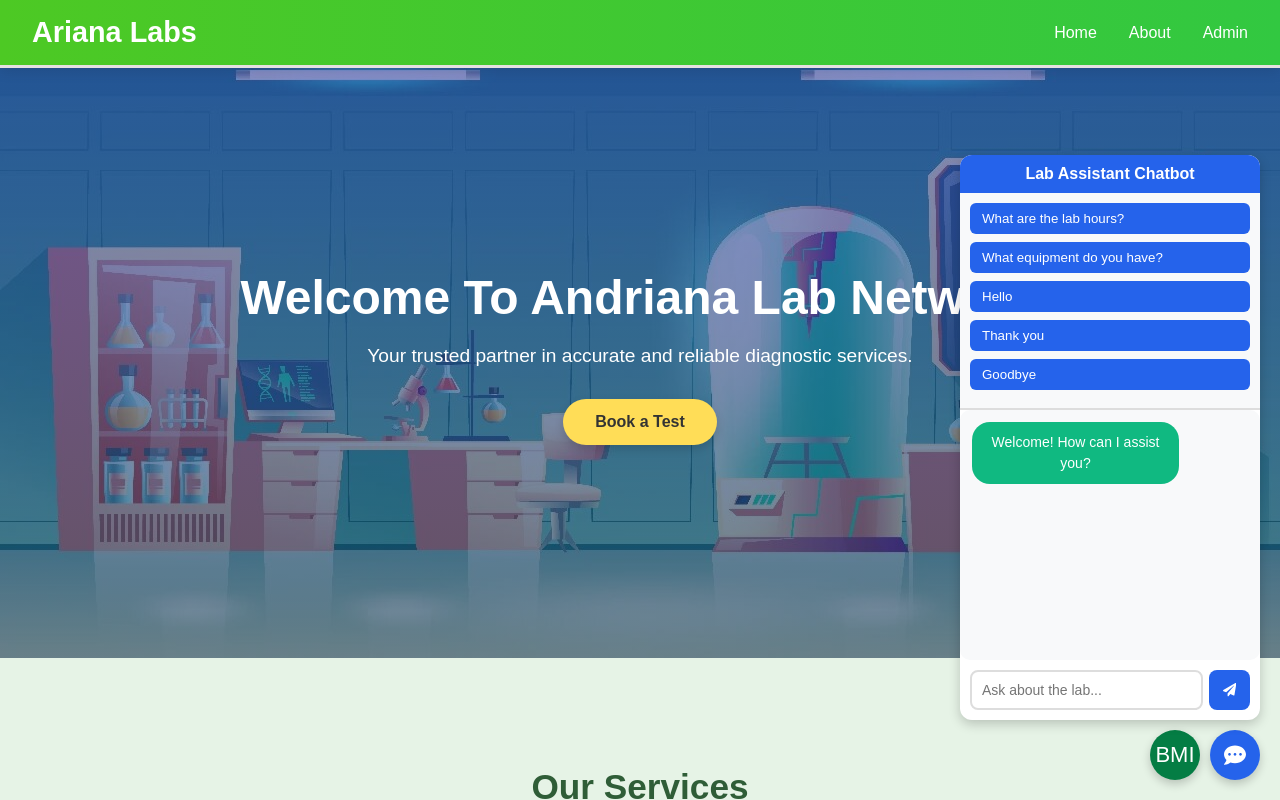
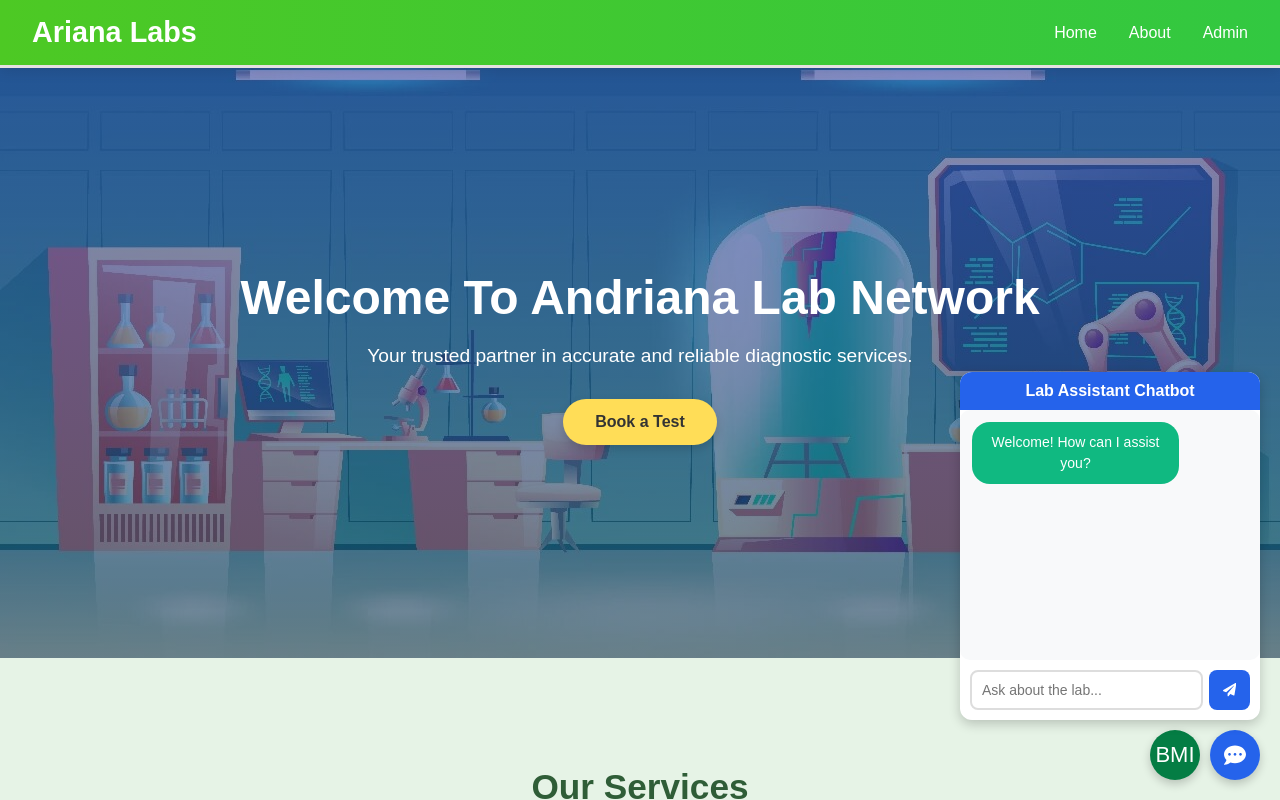
Before and after one commit to Anuja0008/MLT-System-Labs, a React (Create React App) app: page / in a window 1280 px wide. Both pictures are taken after a click on the button 1235 px from the left and 755 px from the top of the page. Shown: the top 800 px of the page. Built offline with nearby package versions, Linux system fonts and the light colour scheme.

Commit message:
Update front end logic and fix Gemini integration

```diff
--- a/package.json
+++ b/package.json
@@ -11,7 +11,7 @@
     "@emotion/styled": "^11.14.0",
     "@mui/material": "^6.4.2",
     "antd": "^5.24.7",
-    "axios": "^1.7.9",
+    "axios": "^1.11.0",
     "chart.js": "^4.4.7",
     "cra-template": "1.2.0",
     "emailjs-com": "^3.2.0",
--- a/src/components/Home1/chatbot.jsx
+++ b/src/components/Home1/chatbot.jsx
@@ -6,77 +6,35 @@ const Chatbot = () => {
     { sender: "bot", text: "Welcome! How can I assist you?" }
   ]);
   const [input, setInput] = useState("");
-  const [isOpen, setIsOpen] = useState(false); // Toggle chatbot
+  const [isOpen, setIsOpen] = useState(false);
+  const [loading, setLoading] = useState(false);
 
-  // Predefined questions
-  const predefinedQuestions = [
-    "What are the lab hours?",
-    "What equipment do you have?",
-    "Hello",
-    "Thank you",
-    "Goodbye"
-  ];
-
-  // Function to handle user messages
-  const sendMessage = (messageText) => {
+  // Send message to backend (Gemini AI)
+  const sendMessage = async (messageText) => {
     if (messageText.trim() === "") return;
 
     const userMessage = { sender: "user", text: messageText };
-    setMessages((prevMessages) => [...prevMessages, userMessage]);
+    setMessages((prev) => [...prev, userMessage]);
     setInput("");
+    setLoading(true);
 
-    // Define basic responses
-    const responses = {
-      hello: [
-        "Hi there! How can I assist you today?",
-        "Hey! How can I help?",
-        "Hello! Need anything? I'm here to assist.",
-        "Hi! How can I make your day easier?"
-      ],
-      "lab hours": [
-        "The lab is open from 8 AM to 8 PM every day.",
-        "Lab hours are from 8 AM until 8 PM.",
-        "We are available from 8 AM to 8 PM. Feel free to drop by!",
-        "You can visit the lab from 8 AM to 8 PM."
-      ],
-      "What equipment do you have?": [
-        "We have microscopes, centrifuges, and spectrometers available for use.",
+    try {
+      const res = await fetch("http://localhost:5000/chat", {
+        method: "POST",
+        headers: { "Content-Type": "application/json" },
+        body: JSON.stringify({ message: messageText }),
+      });
 
-      ],
-      "thank you": [
-        "You're welcome! Let me know if you need anything else.",
-        "Anytime! I'm here if you need more help.",
-        "Glad I could help! Feel free to ask if you need more info.",
-        "You're welcome! Have a great day ahead!"
-      ],
-      goodbye: [
-        "Goodbye! Have a wonderful day!",
-        "See you later! Don't hesitate to ask if you need more help.",
-        "Take care! Hope to chat again soon.",
-        "Goodbye! Stay safe and have a great day!"
-      ],
-      default: [
-        "Sorry, I didn't quite understand that. Can you rephrase?",
-        "I'm not sure I got that. Could you ask something else?",
-        "Hmm, I didn't catch that. Could you try again?",
-        "Sorry about that! Could you rephrase your question?"
-      ]
-    };
+      const data = await res.json();
+      const botMessage = { sender: "bot", text: data.reply };
 
-    // Basic matching logic to handle responses
-    let responseText = "I'm not sure about that. Please ask something else.";
-
-    // Check for matching responses
-    for (let key in responses) {
-      if (messageText.toLowerCase().includes(key.toLowerCase())) {
-        responseText = responses[key][Math.floor(Math.random() * responses[key].length)];
-        break;
-      }
+      setMessages((prev) => [...prev, botMessage]);
+    } catch (error) {
+      const botMessage = { sender: "bot", text: "⚠️ Error: Could not connect to server." };
+      setMessages((prev) => [...prev, botMessage]);
+    } finally {
+      setLoading(false);
     }
-
-    const botMessage = { sender: "bot", text: responseText };
-
-    setMessages((prevMessages) => [...prevMessages, botMessage]);
   };
 
   return (
@@ -138,37 +96,6 @@ const Chatbot = () => {
             Lab Assistant Chatbot
           </div>
 
-          {/* Predefined Questions */}
-          <div
-            style={{
-              background: "#f8f9fa",
-              padding: "10px",
-              fontSize: "14px",
-              borderBottom: "2px solid #ddd",
-            }}
-          >
-            {predefinedQuestions.map((question, index) => (
-              <button
-                key={index}
-                onClick={() => sendMessage(question)}
-                style={{
-                  display: "block",
-                  background: "#2563eb",
-                  color: "white",
-                  border: "none",
-                  padding: "8px 12px",
-                  marginBottom: "8px",
-                  borderRadius: "6px",
-                  cursor: "pointer",
-                  width: "100%",
-                  textAlign: "left",
-                }}
-              >
-                {question}
-              </button>
-            ))}
-          </div>
-
           {/* Chat Messages */}
           <div
             style={{
@@ -201,6 +128,22 @@ const Chatbot = () => {
                 {msg.text}
               </div>
             ))}
+
+            {loading && (
+              <div
+                style={{
+                  padding: "10px 14px",
+                  borderRadius: "18px",
+                  maxWidth: "75%",
+                  background: "#10b981",
+                  color: "white",
+                  alignSelf: "flex-start",
+                  fontSize: "14px",
+                }}
+              >
+                Typing...
+              </div>
+            )}
           </div>
 
           {/* Input & Send Button */}
@@ -218,6 +161,7 @@ const Chatbot = () => {
                 fontSize: "14px",
               }}
               placeholder="Ask about the lab..."
+              onKeyDown={(e) => e.key === "Enter" && sendMessage(input)}
             />
             <button
               onClick={() => sendMessage(input)}
```
Also changed, not shown: src/components/Calculations/bun.jsx (line endings or trailing spaces), 1 other file (tests, documents, lock files or other folders).
